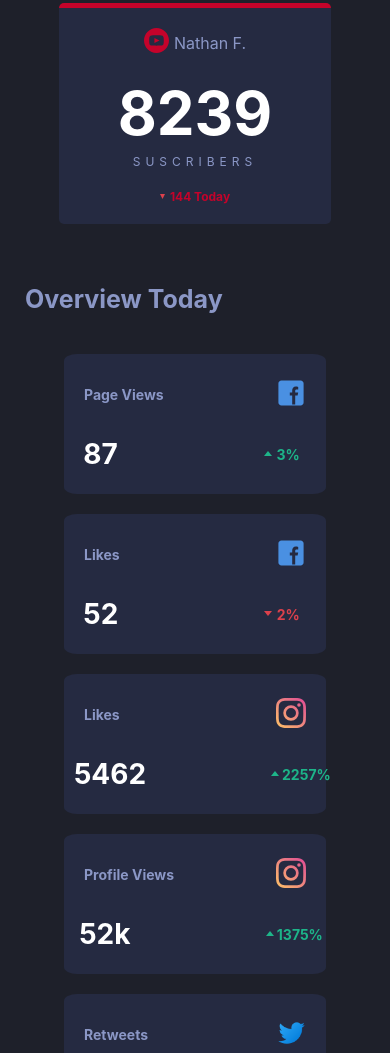
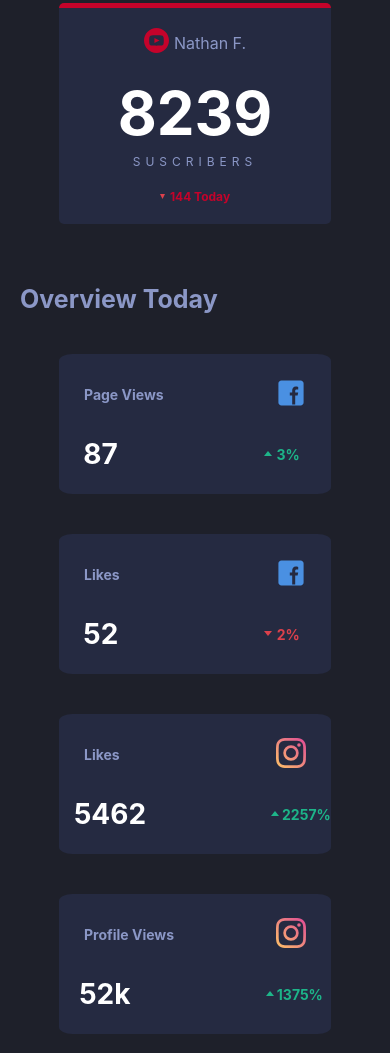
Before and after one commit to DemetrioCN/social_media_dashboard, a plain HTML site: page index.html in a window 390 px wide. Shown: the part 1052-2105 px from the top of the page. Drawn offline with Linux system fonts and the light colour scheme.

Commit message:
Make responsive overview section with css grid

```diff
--- a/index.html
+++ b/index.html
@@ -82,6 +82,7 @@
         <!-- Secondary content: overview -->
         <section class="overview">
             <p class="overview__title">Overview Today</p>
+            <div class="overview--content">
                 <div class="over-articles">
                     <article class="over__article">
                         <div class="over__article--topcontent">
@@ -202,6 +203,7 @@
                         </div>
                     </article>
                 </div>
+            </div>
         </section>
     </main>
     <script src="app.js"></script>
--- a/style.scss
+++ b/style.scss
@@ -154,15 +154,16 @@ body {
 }
 
 /* Diseño de los overview today */
-.overview {
+.overview--content {
     width: 100%;
-    height: auto;
-    @extend .center;
-    flex-direction: column;
+    display: grid;
+    grid-template-columns: repeat(auto-fit, minmax(272px, 1fr));
+    place-items: center center;
+    gap: 20px;
 }
 .overview__title {
-    margin: 30px 10px;
-    padding-left: 15px;
+    margin: 30px 0;
+    padding-left: 20px;
     color: $just-white;
     align-self: flex-start;
     font-size: 2.5rem;
@@ -170,12 +171,11 @@ body {
     color: $text-color;
 }
 .over-articles {
-    width: 262px;
+    width: 272px;
     height: 140px;
     margin: 10px 10px;
     @extend .center;
     background-color: $article-color;
-    flex-direction: column;
     border-radius: 5%;
 }
 .over__article--topcontent {
@@ -239,4 +239,7 @@ body {
         width: 80%;
         margin: 0 auto;
     }
+    .overview__title  {
+        padding-left: 0;
+    }
 }
```
Also changed, not shown: style.css, 1 other file. Lines whose indentation alone changed are shown as unchanged.
